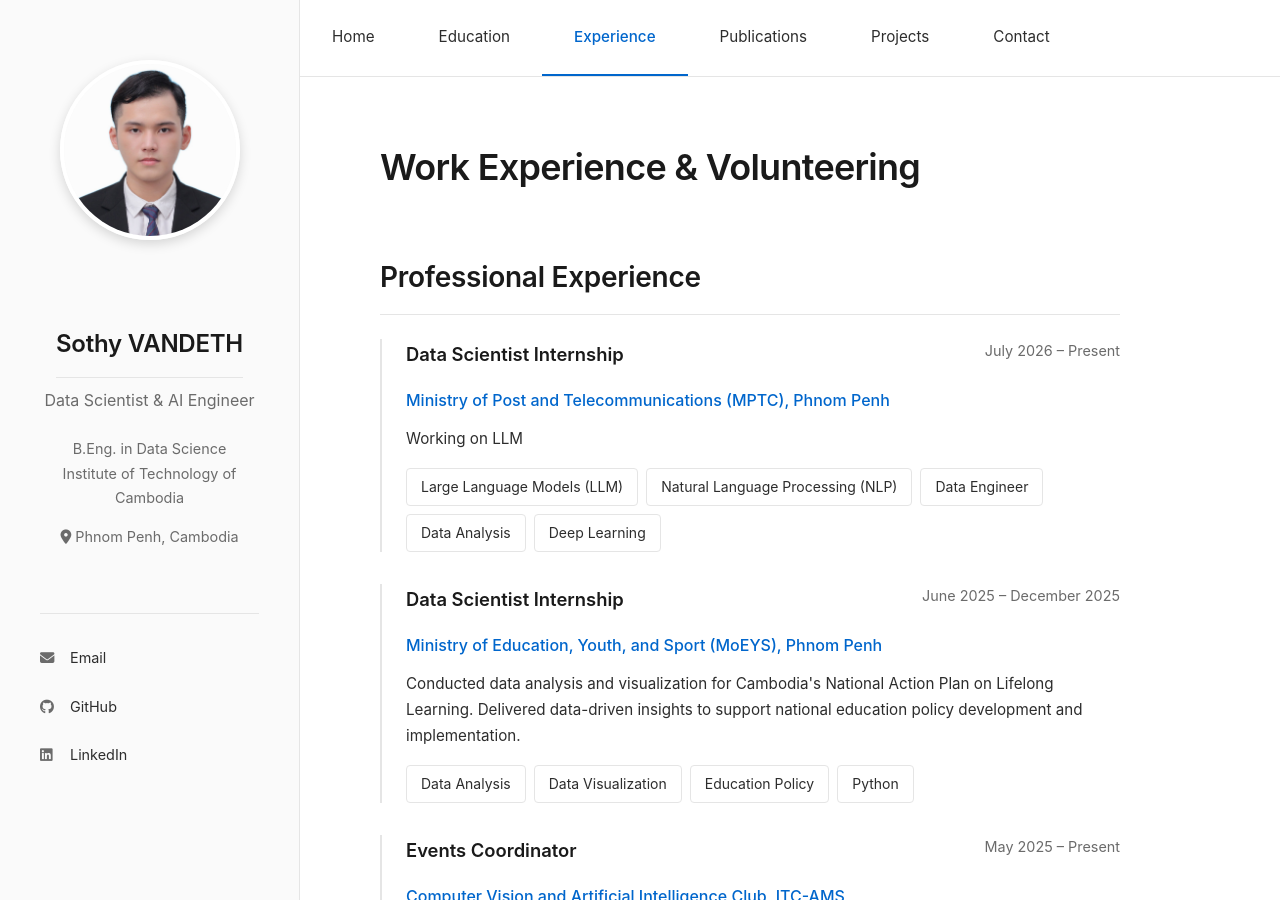
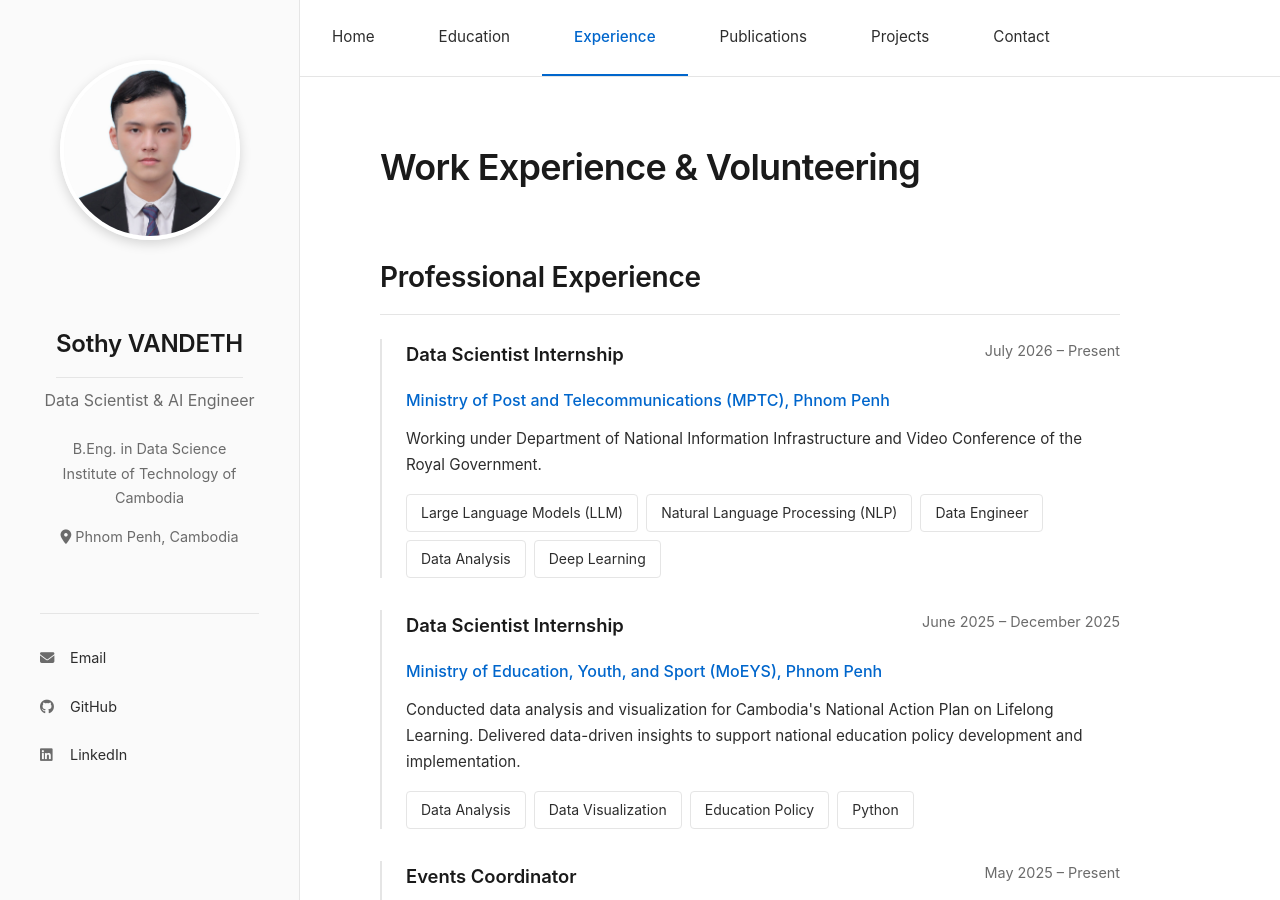
Before and after one commit to sothy8/sothy8.github.io, a Jekyll site: the page built from experience.md, in a window 1280 px wide and 900 px high. Built offline with Jekyll 4.4.1, drawn with Linux system fonts in a browser that asks for light colours.

Commit message:
Refine internship description in experience.md
Updated internship description to specify the department and role.

```diff
--- a/experience.md
+++ b/experience.md
@@ -14,7 +14,7 @@ permalink: /experience/
     <span class="period">July 2026 – Present</span>
   </div>
   <p class="company">Ministry of Post and Telecommunications (MPTC), Phnom Penh</p>
-  <p class="description">Working on LLM</p>
+  <p class="description">Working under Department of National Information Infrastructure and Video Conference of the Royal Government.</p>
   <div class="skills">
     <span class="skill-tag">Large Language Models (LLM)</span>
     <span class="skill-tag">Natural Language Processing (NLP)</span>
```
